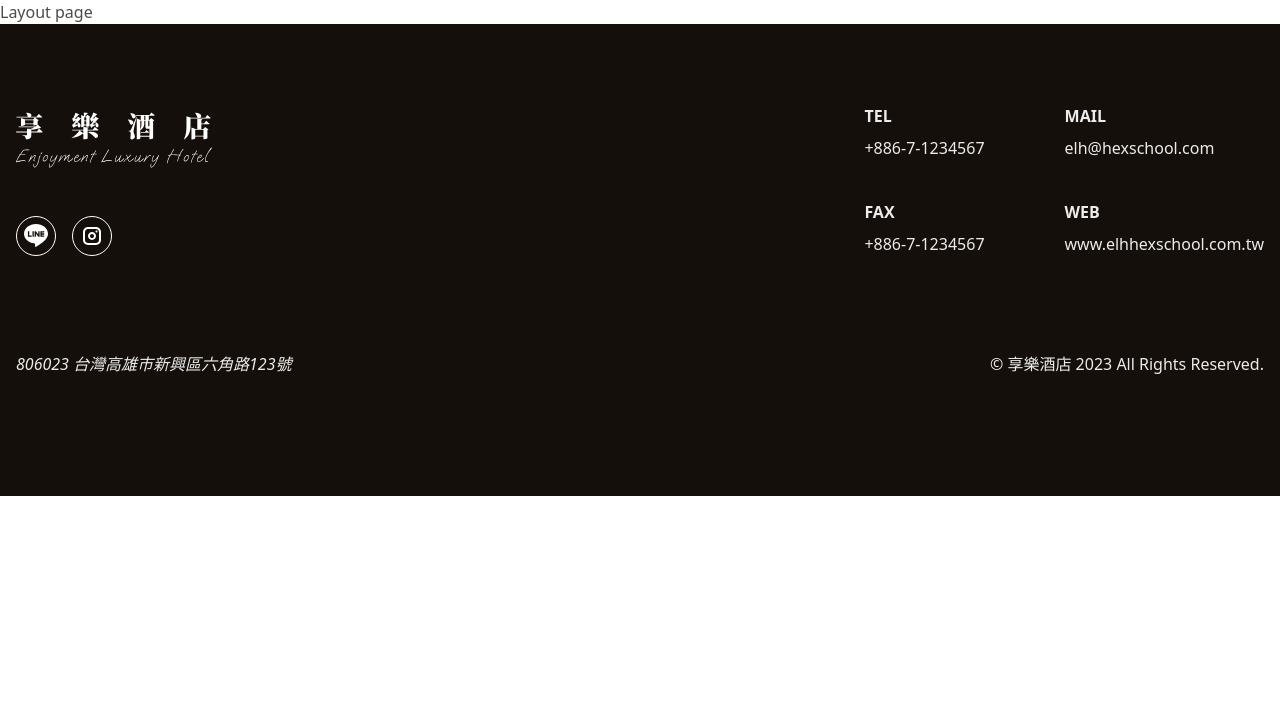
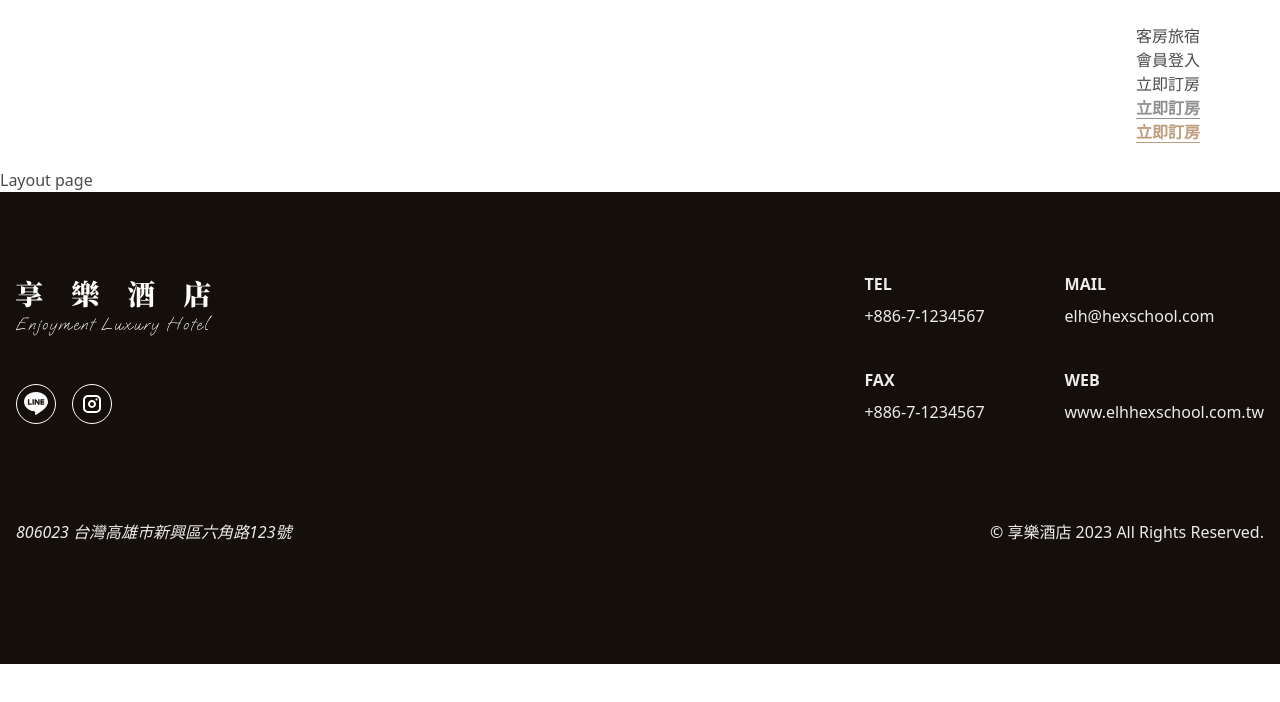
Before and after one commit to chiayinin/ts30days-hotel-frontend, a React (Vite) app: page / in a window 1280 px wide. Shown: the top 702 px of the page. Built offline with nearby package versions, Linux system fonts and the light colour scheme.

Commit message:
style: button setting done.

```diff
--- /dev/null
+++ b/src/components/Header/Header.tsx
@@ -0,0 +1,20 @@
+import { Link } from "react-router-dom";
+
+import Logo from "@assets/images/logo_white.svg";
+
+export const Header = () => {
+  return(<>
+  <header className="flex justify-between items-center px-3 py-4 md:px-20 md:py-6 bg-transparent">
+    <Link to={'/'} className="w-[110px] md:w-[196px]"><img src={Logo} alt="享樂酒店" /></Link>
+    <nav>
+      <ul>
+        <li><Link to={'/room'}>客房旅宿</Link></li>
+        <li><Link to={'/room'}>會員登入</Link></li>
+        <li><Link to={'/room'}>立即訂房</Link></li>
+        <li><button type="submit" className="btn-text-disable" disabled>立即訂房</button></li>
+        <li><button  className="btn-text" >立即訂房</button></li>
+      </ul>
+    </nav>
+  </header>
+  </>)
+}
--- a/src/pages/Layout/Layout.tsx
+++ b/src/pages/Layout/Layout.tsx
@@ -1,9 +1,11 @@
 import { Outlet } from 'react-router-dom';
+import { Header } from '../../components/Header/Header';
 import { Footer } from '../../components/Footer/Footer';
 
 const Layout = () => {
   return (<>
     {/* Header */}
+    <Header></Header>
 <p>Layout page</p>
     {/* Main */}
     <main>
--- /dev/null
+++ b/src/styles/_components.scss
@@ -0,0 +1,53 @@
+// Button
+// structure  skin
+@use 'base' as b;
+// @include b.body;
+// @include b.bold;
+
+@mixin structure {
+  @apply px-8 py-4 border rounded-lg ;
+  @include b.bold;
+}
+@mixin focusActiveRing {
+  @apply focus:outline-none focus:ring focus:ring-primary-60 active:ring-neutral-60 active:ring;
+}
+
+.btn-primary {
+  @apply bg-primary-100 text-neutral-0 border-primary-100 hover:bg-primary-120 hover:border-primary-120;
+  @include structure;
+  @include focusActiveRing;
+}
+.btn-primary-disable {
+  @apply  bg-primary-40 border-primary-40 text-neutral-60;
+  @include structure;
+}
+
+.btn-secondary {
+  @apply bg-neutral-0 border-primary-100 text-primary-100 hover:bg-primary-10 hover:border-primary-120 hover:text-primary-120;
+  @include structure;
+  @include focusActiveRing;
+}
+.btn-secondary-disable {
+  @apply bg-neutral-0 border-neutral-60 text-neutral-60;
+  @include structure;
+}
+
+.btn-ghost {
+  @apply p-4 text-neutral-0 hover:text-primary-100 ;
+  @include b.bold;
+  @include focusActiveRing;
+}
+.btn-ghost-disable {
+  @apply p-4 text-neutral-60;
+  @include b.bold;
+}
+
+.btn-text {
+  @apply underline underline-offset-4 text-primary-100 hover:text-primary-120;
+  @include b.bold;
+  @include focusActiveRing;
+}
+.btn-text-disable {
+  @apply underline underline-offset-4 text-neutral-60;
+  @include b.bold;
+}
--- a/src/styles/main.scss
+++ b/src/styles/main.scss
@@ -1,3 +1,4 @@
 @use './vendors';
 @use './tailwind';
 @use './base';
+@use './components';
--- a/tailwind.config.js
+++ b/tailwind.config.js
@@ -6,12 +6,14 @@ export default {
   ],
   theme: {
     colors: {
+      'transparent': 'transparent',
       'primary': {
         120: '#7B6651',
         100: '#BF9D7D',
         80: '#D0B79F',
         60: '#E1D1C2',
         40: '#F1EAE4',
+        10: '#F7F2EE',
         'tint': '#FAF7F5'
       },
       'neutral': {
```
